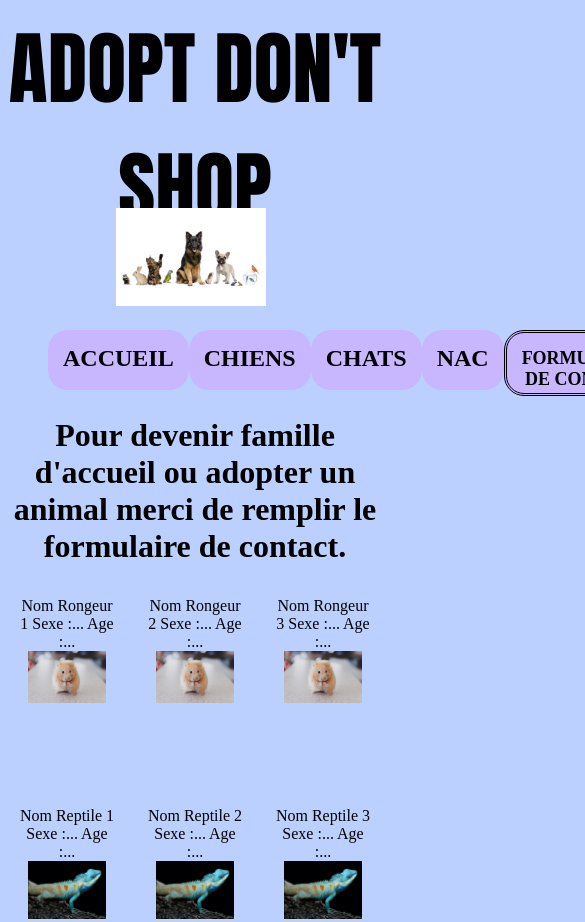
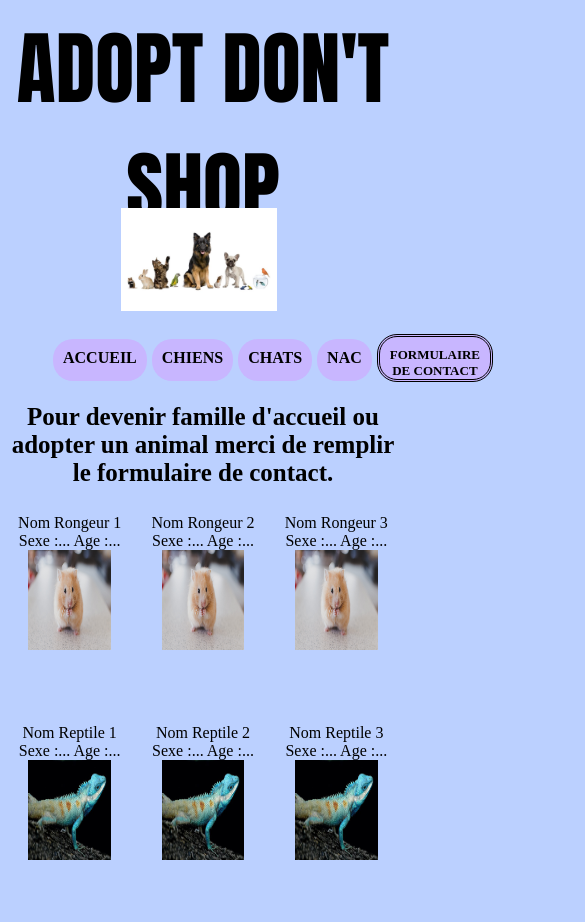
Before and after one commit to Mayta78/Mon1ersite, a plain HTML site: page adopt/nac.html in a window 390 px wide. Shown: the top 922 px of the page, 585 px wide, since content can reach past the window. Drawn offline with Linux system fonts and the light colour scheme.

Commit message:
ajustement media queries

```diff
--- a/adopt/style.css
+++ b/adopt/style.css
@@ -1,7 +1,7 @@
 body {
 background-color: #bbd0ff;
-width: auto;
-height: auto;
+width: 100%;
+height: 100%;
 }
 
 .header {
@@ -52,9 +52,22 @@ main {
     padding-right: 30px;
 }
 
+@media screen and (max-width: 680px) {
+    .presentation-text  {
+        padding-top: 20px;
+        padding-left: 40px;
+        }
+}
+
 .h1 {
     font-family: 'sansita';
     font-size: 40px;
+}
+
+@media screen and (max-width: 460px) {
+    h1 {
+        font-size: 25px;
+    }
 }
 
 a {
@@ -70,16 +83,10 @@ font-family: Impact, Haettenschweiler, 'Arial Narrow Bold', sans-serif;
 text-transform: uppercase;
 }
 
+
 @media screen and (max-width: 680px) {
     .presentation-image  {
         display: none;
-        }
-}
-
-@media screen and (max-width: 680px) {
-    .presentation-text  {
-        padding-left: 40px;
-        justify-content: center;
         }
 }
 
@@ -93,7 +100,6 @@ text-transform: uppercase;
 .list-links {
     display: flex;
     font-weight: bold;
-    flex-wrap: nowrap;
     list-style: none;
     text-align: center;
     text-transform: uppercase;
@@ -113,6 +119,18 @@ text-transform: uppercase;
     border-radius: 20px;
 }
 
+@media screen and (max-width: 565px) {
+    .nav-links {
+    width: 100px;
+    height: 22px;
+    font-size: medium ;
+    padding: 10px;
+    margin-top: 5px;
+    margin-bottom: 5px;
+    margin-left: 5px;
+    }
+}
+
 .button-formulaire {
     width: 170px;
     height: 30px;
@@ -122,6 +140,17 @@ text-transform: uppercase;
     border-radius: 20px;
     border-style: double;
 }
+
+@media screen and (max-width: 565px) {
+    .button-formulaire {
+        width: 100px;
+        height: 22px;
+        padding: 10px;
+        font-size: small;
+        margin-left: 5px;
+    }
+}
+
 .event {
     font-size: xx-large;
 }
@@ -130,6 +159,7 @@ text-transform: uppercase;
     display: inline-block;
     border: 2px black solid;
     border-radius: 20px;
+    padding-top: 3px;
     padding-left: 10px;
     padding-right: 10px;
 }
@@ -163,8 +193,18 @@ text-transform: uppercase;
     height: auto;
     }
 
+
+@media screen and (max-width: 760px) {
+        .item img {
+            height: 100px;
+        }
+}
+
+
 footer {
     background-color: #a2d2ff;
+    width: 100%;
+    padding-left: 10px;
     margin-top: 40px;
 }
 
```
Also changed, not shown: adopt/chiens.html (+0 -1 lines), adopt/formulaire.html (+8 -3 lines).
